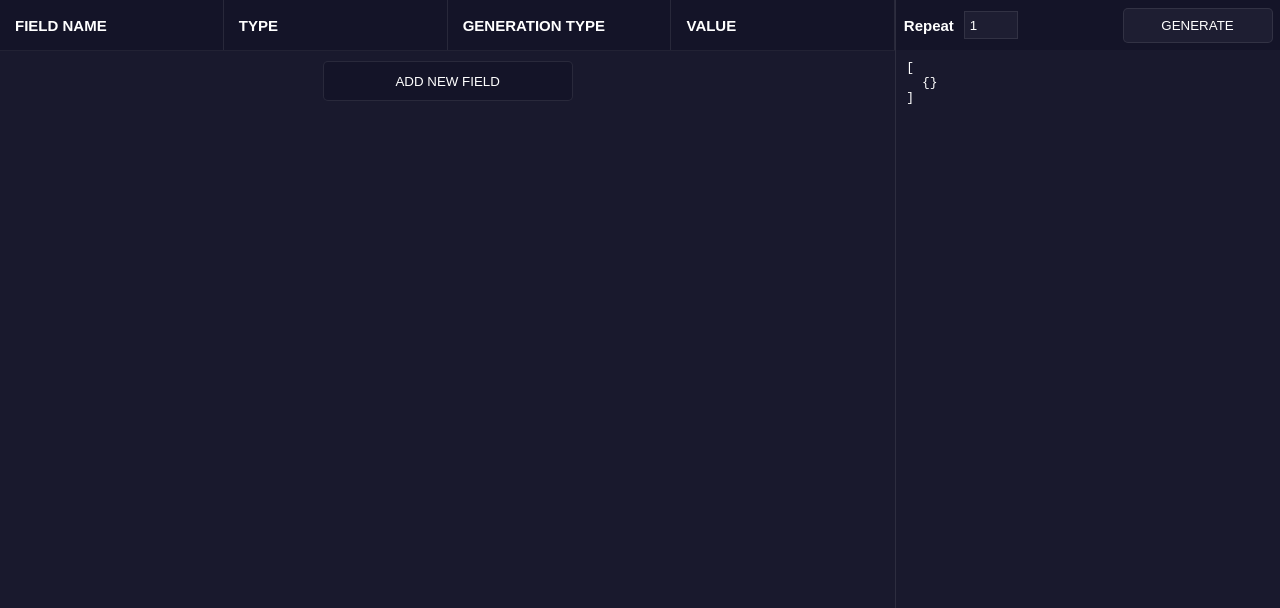
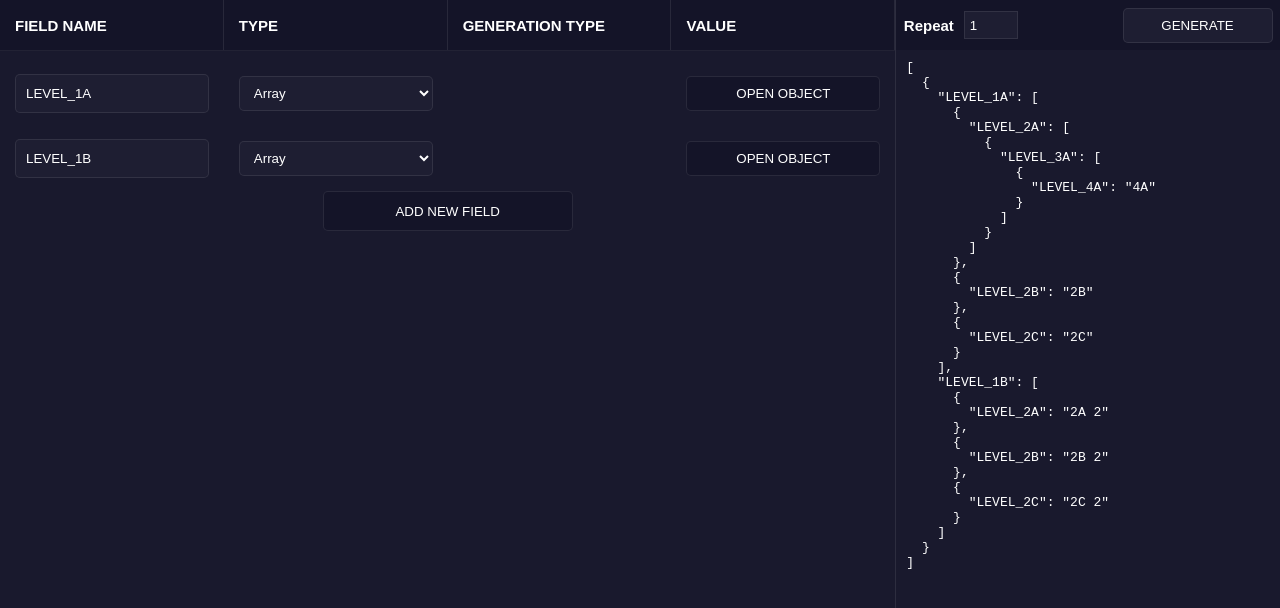
Before and after one commit to dellarosamarco/Json-Generator, a React (Create React App) app: page / in a window 1280 px wide. Shown: the top 608 px of the page. Built offline with nearby package versions, Linux system fonts and the light colour scheme.

Commit message:
fix: json generation

```diff
--- a/src/Editor/JsonBuilder/JsonBuilder.tsx
+++ b/src/Editor/JsonBuilder/JsonBuilder.tsx
@@ -15,6 +15,8 @@ export default function JsonBuilder(){
             fieldName : '',
             value : '',
             type : FieldType.STRING,
+            path : [],
+            children : []
         } as Field);
 
         setObjectTotalFields(FieldsManager.fields.length);
@@ -40,7 +42,3 @@ export default function JsonBuilder(){
         </div>
     );
 }
-
-function defaultField(defaultField: any) {
-    throw new Error("Function not implemented.");
-}
--- a/src/Editor/JsonBuilder/JsonBuilderField/JsonBuilderField.tsx
+++ b/src/Editor/JsonBuilder/JsonBuilderField/JsonBuilderField.tsx
@@ -54,7 +54,9 @@ export default function JsonBuilderField(props : JsonBuilderFieldProps){
             fieldName : '',
             value : '',
             type : FieldType.STRING,
-            parentId : props.field?.id
+            parentId : props.field?.id,
+            path : [],
+            children : []
         } as Field);
 
         forceState(!state);
--- a/src/utilities/FieldsManager.ts
+++ b/src/utilities/FieldsManager.ts
@@ -1,9 +1,9 @@
 import { Field } from "../interfaces/Field.interface";
 import { FieldType } from "../models/FieldType.model";
-import { fakeData } from "./fakeData";
+import { fakeData, fakeData2 } from "./fakeData";
 
 export default class FieldsManager{
-    static fields : Field[] = [];
+    static fields : Field[] = fakeData;
     static composedJson = {};
     static jsonMap : Field[] = [];
     static repeat : number = 1;
@@ -42,7 +42,7 @@ export default class FieldsManager{
         return {};
     }
 
-    static getParent(parentId : string) : Field{
+    static getParentById(parentId : string) : Field{
         return this.jsonMap.filter((field : Field) => {
             return field.id === parentId;
         })[0];
@@ -60,7 +60,7 @@ export default class FieldsManager{
 
         for(let n=0; n<path.length; n++){
             if(n == path.length - 1){
-                if(this.getParent(field.parentId!).type === FieldType.ARRAY){
+                if(this.getParentById(field.parentId!).type === FieldType.ARRAY){
                     tmpPartialJson.push(field.children?.length! > 0 ? { [path[n]] : this.getChildrenType(field.type!)} : { [path[n]] : field.value});
                 }
                 else{
@@ -71,7 +71,7 @@ export default class FieldsManager{
                 tmpPartialJson = paritalJson[path[n]];
             }
             else{
-                if(this.getParent(field.parentId!).type === FieldType.ARRAY){
+                if(Array.isArray(tmpPartialJson)){
                     tmpPartialJson.forEach((obj : any) => {
                         const keys = Object.keys(obj);
                         if(keys.includes(path[n])){
--- a/src/utilities/fakeData.ts
+++ b/src/utilities/fakeData.ts
@@ -89,3 +89,33 @@ export const fakeData : Field[] = [
         ]
     }
 ];
+
+export const fakeData2 : Field[] = [
+    {
+        id: 'A',
+        fieldName: 'A',
+        value: 'A',
+        type: FieldType.ARRAY,
+        path: [],
+        children : [
+            {
+                id : 'AA',
+                parentId : 'A',
+                fieldName : 'AA',
+                value : 'AA',
+                type: FieldType.ARRAY,
+                path : [],
+                children : [
+                    {
+                        id: 'AAA',
+                        parentId : 'AA',
+                        fieldName: 'AAA',
+                        value: 'AAA',
+                        type: FieldType.STRING,
+                        path: []
+                    }
+                ]
+            }
+        ]
+    }
+];
```
